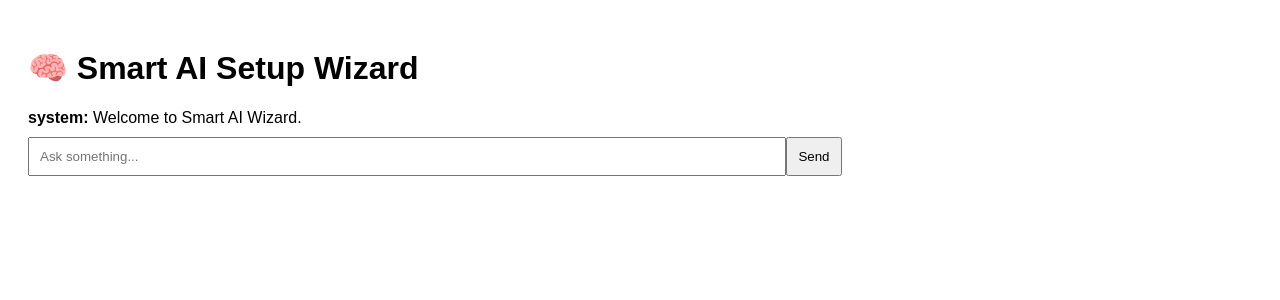
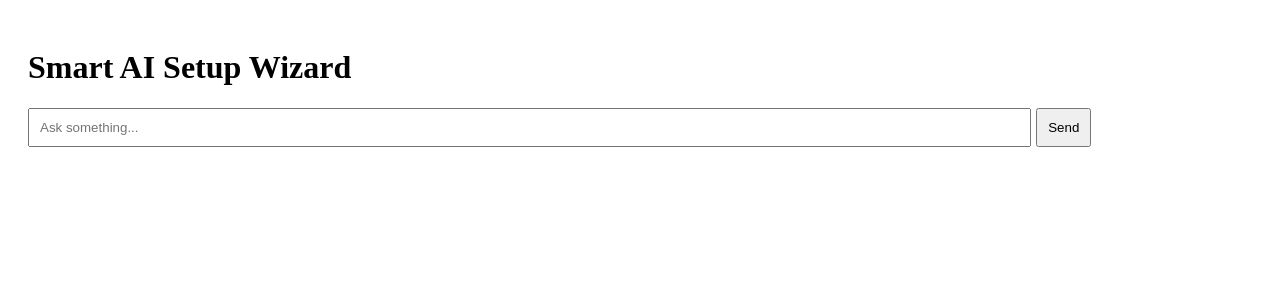
Before and after one commit to ahmadlatifdev/smart-ai-wizard, a Next.js app: page / in a window 1280 px wide. Shown: the top 300 px of the page. Built offline with nearby package versions, Linux system fonts and the light colour scheme.

Commit message:
Update index.js

```diff
--- a/pages/index.js
+++ b/pages/index.js
@@ -1,65 +1,55 @@
 import { useState } from 'react';
 
 export default function Home() {
-  const [messages, setMessages] = useState([{ role: 'system', content: 'Welcome to Smart AI Wizard.' }]);
   const [input, setInput] = useState('');
-  const [streaming, setStreaming] = useState(false);
+  const [chat, setChat] = useState([]);
+  const [loading, setLoading] = useState(false);
 
-  const handleSubmit = async (e) => {
-    e.preventDefault();
-    const userMessage = { role: 'user', content: input };
-    const newMessages = [...messages, userMessage];
-    setMessages(newMessages);
+  const sendMessage = async () => {
+    if (!input.trim()) return;
+
+    const newChat = [...chat, { role: 'user', content: input }];
+    setChat(newChat);
     setInput('');
-    setStreaming(true);
+    setLoading(true);
 
-    const res = await fetch('/api/chat', {
+    try {
+      const response = await fetch('/api/ask', {
         method: 'POST',
-      body: JSON.stringify({ messages: newMessages }),
         headers: { 'Content-Type': 'application/json' },
+        body: JSON.stringify({ messages: newChat })
       });
 
-    if (!res.ok) {
-      alert('Error from OpenAI');
-      setStreaming(false);
-      return;
+      const data = await response.json();
+      setChat([...newChat, { role: 'assistant', content: data.reply }]);
+    } catch (error) {
+      setChat([...newChat, { role: 'assistant', content: '⚠️ Error from OpenAI.' }]);
+    } finally {
+      setLoading(false);
     }
-
-    const reader = res.body.getReader();
-    const decoder = new TextDecoder();
-    let final = '';
-    let done = false;
-    while (!done) {
-      const { value, done: doneReading } = await reader.read();
-      done = doneReading;
-      const chunk = decoder.decode(value);
-      final += chunk;
-      setMessages([...newMessages, { role: 'assistant', content: final }]);
-    }
-
-    setStreaming(false);
   };
 
   return (
-    <main style={{ padding: 20, fontFamily: 'sans-serif' }}>
-      <h1>🧠 Smart AI Setup Wizard</h1>
-      <div style={{ marginTop: 20, marginBottom: 10 }}>
-        {messages.map((m, i) => (
-          <div key={i}><strong>{m.role}:</strong> {m.content}</div>
+    <div style={{ padding: 20 }}>
+      <h1>Smart AI Setup Wizard</h1>
+      <div style={{ marginBottom: 10 }}>
+        {chat.map((msg, index) => (
+          <div key={index}>
+            <strong>{msg.role === 'user' ? 'You' : 'AI'}:</strong> {msg.content}
+          </div>
         ))}
       </div>
-      <form onSubmit={handleSubmit}>
       <input
         type="text"
         value={input}
+        placeholder="Ask something..."
         onChange={(e) => setInput(e.target.value)}
-          placeholder="Ask something..."
-          style={{ padding: 10, width: '60%' }}
+        onKeyDown={(e) => e.key === 'Enter' && sendMessage()}
+        style={{ padding: 10, width: '80%' }}
       />
-        <button type="submit" style={{ padding: 10 }} disabled={streaming}>
-          {streaming ? '...Thinking' : 'Send'}
+      <button onClick={sendMessage} disabled={loading} style={{ padding: 10, marginLeft: 5 }}>
+        {loading ? 'Thinking...' : 'Send'}
       </button>
-      </form>
-    </main>
+    </div>
   );
 }
```
Lines whose indentation alone changed are shown as unchanged.
